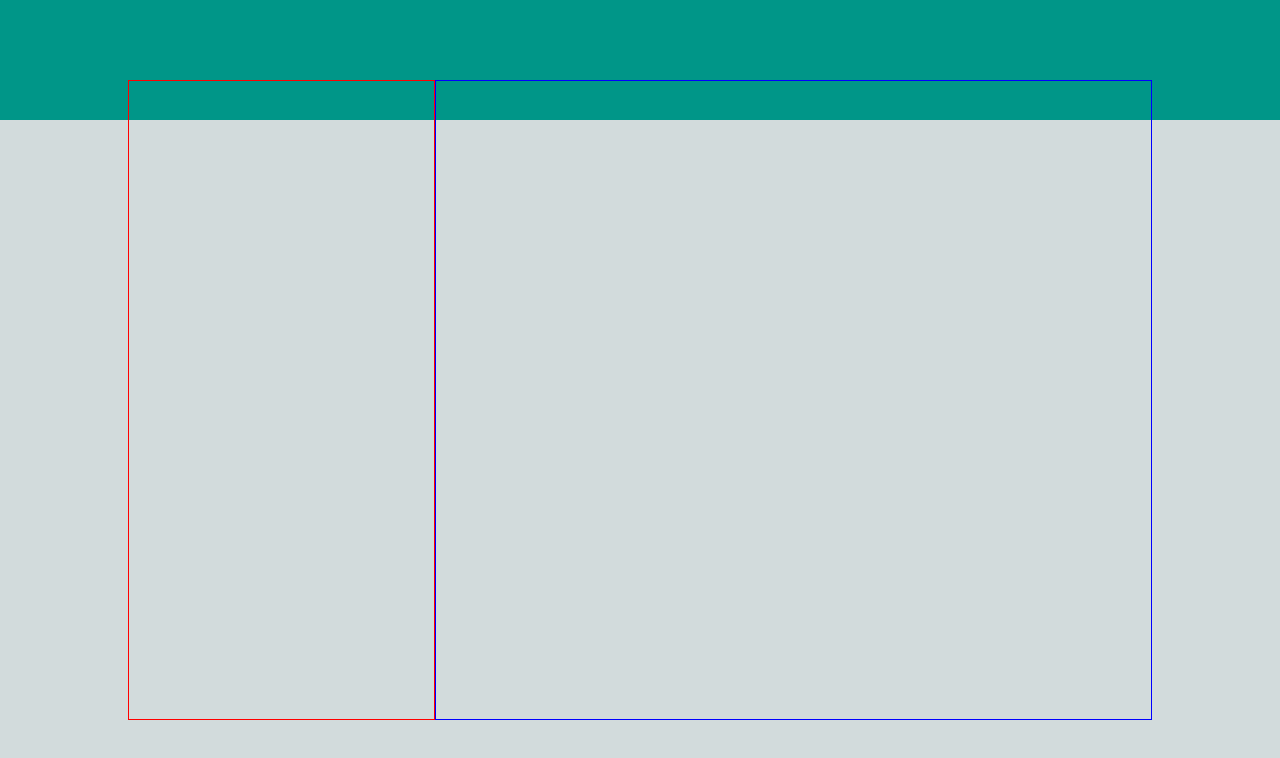
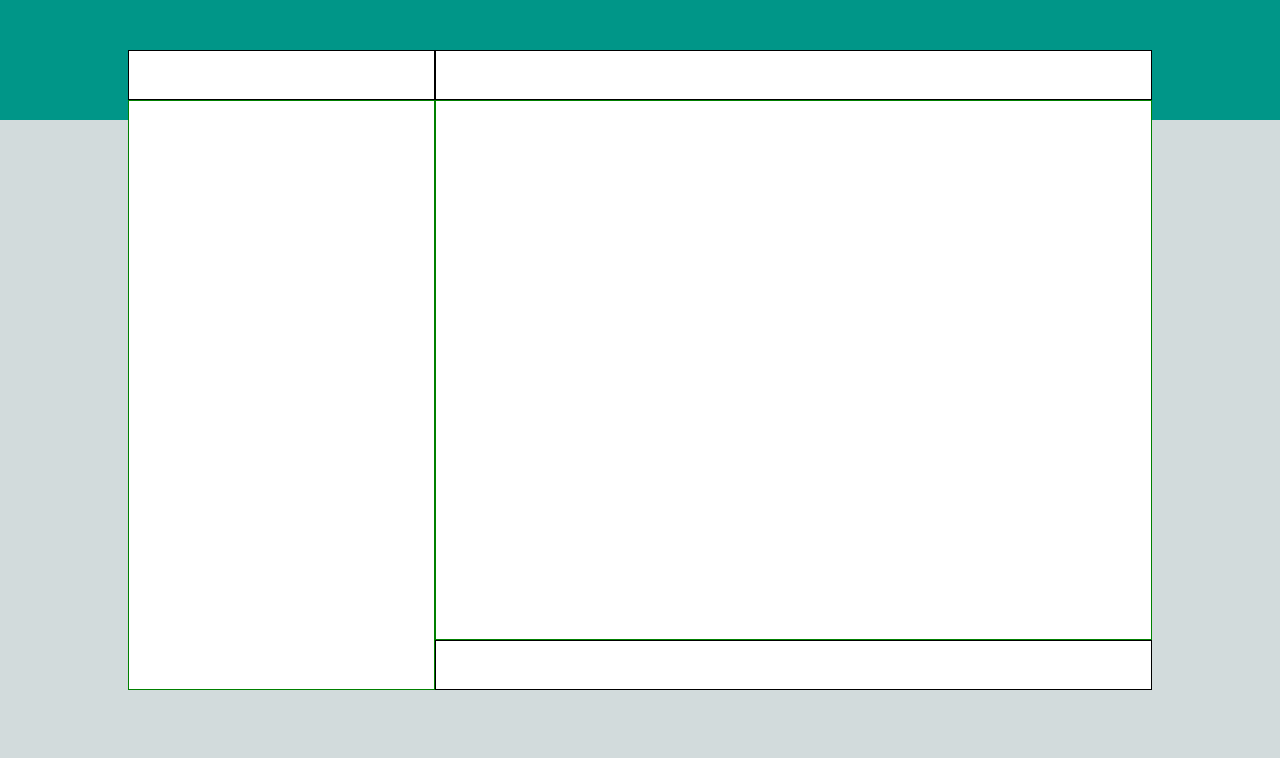
Before and after one commit to MarcoMadeddu/js-html-css-boolzap, a plain HTML site: page index.html in a window 1280 px wide. Drawn offline with Linux system fonts and the light colour scheme.

Commit message:
add left and right  side basic layout

```diff
--- a/assets/main.css
+++ b/assets/main.css
@@ -14,7 +14,6 @@ body{
       #d2dbdc 100%
     );
   display: flex;
-  align-items: center;
   justify-content: center
 }
 
@@ -22,18 +21,52 @@ body{
   height: 80vh;
   width: 80%;
   display: flex;
+  margin-top: 50px;
+  background-color: white;
 }
 
+/* L E F T  C H A T */
 .left-chat{
   height: 80vh;
   display: flex;
+  flex-direction: column;
   flex-basis: 30%;
-  border: 1px solid red;
 }
 
+.left-chat header{
+  width: 100%;
+  height: 50px;
+  border: 1px solid black;
+}
+
+.left-chat main{
+  width: 100%;
+  flex-grow: 1;
+  border: 1px solid green;
+}
+
+/* R I G H T  C H A T */
 .right-chat{
   height: 80vh;
   display: flex;
+  flex-direction: column;
   flex-basis: 70%;
-  border: 1px solid blue;
 }
+
+.right-chat header{
+  width: 100%;
+  height: 50px;
+  border: 1px solid black;
+}
+
+.right-chat main{
+  width: 100%;
+  flex-grow: 1;
+  border: 1px solid green;
+}
+
+.right-chat footer{
+  width: 100%;
+  height: 50px;
+  border: 1px solid black;
+}
--- a/index.html
+++ b/index.html
@@ -18,10 +18,28 @@
     <div class="app">
 
       <div class="left-chat">
+        <header>
+
+        </header>
+
+        <main>
+
+        </main>
 
       </div>
 
       <div class="right-chat">
+        <header>
+
+        </header>
+
+        <main>
+
+        </main>
+
+        <footer>
+
+        </footer>
 
       </div>
 
```
